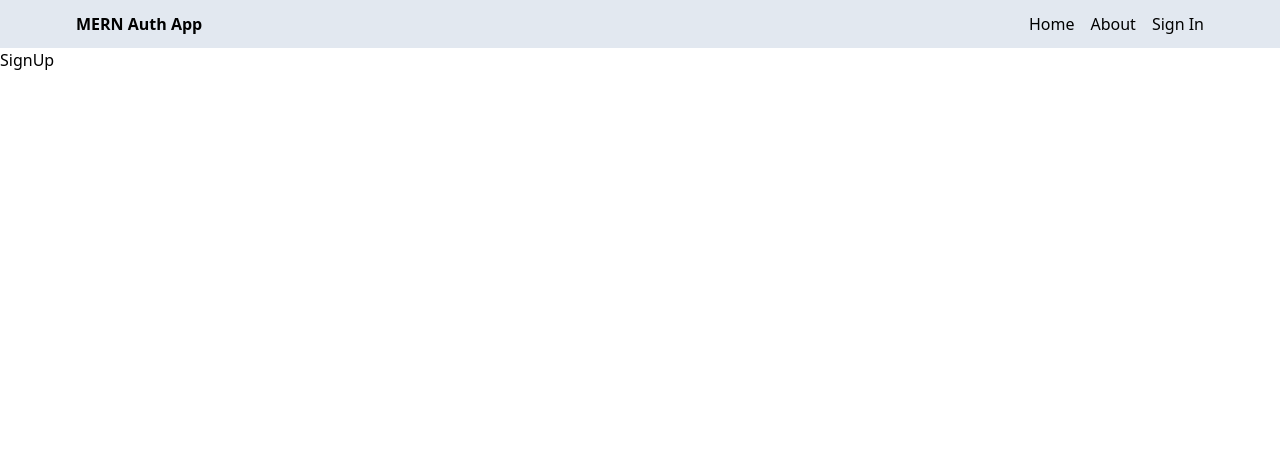
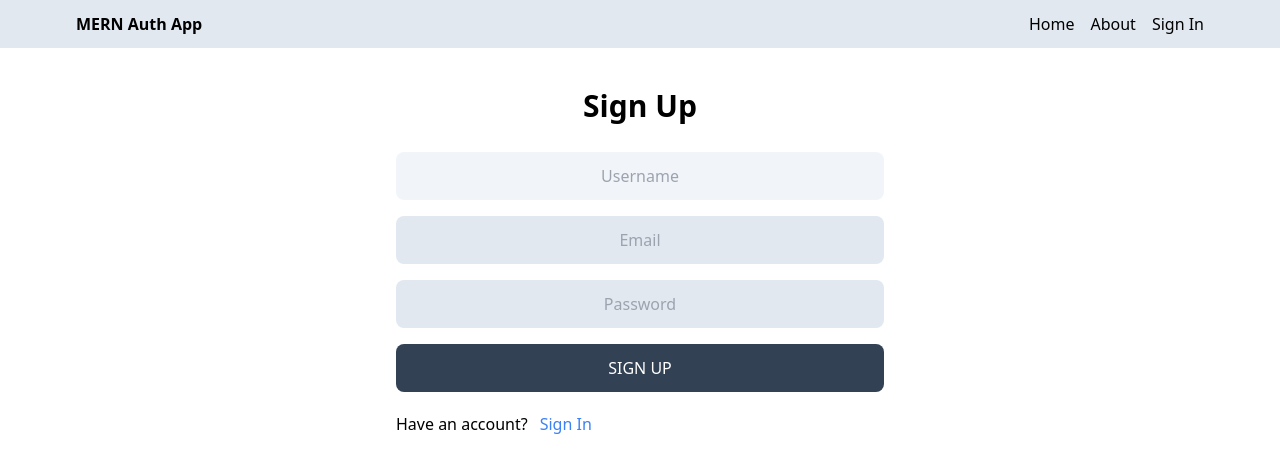
Before and after one commit to tesfaTMH/mern-auth2, a React (Vite) app in the folder frontend/: page /sign-up in a window 1280 px wide. Shown: the top 472 px of the page. Built offline with nearby package versions, Linux system fonts and the light colour scheme.

Commit message:
Frontend signup form added

```diff
--- a/frontend/src/pages/SignUp.jsx
+++ b/frontend/src/pages/SignUp.jsx
@@ -1,7 +1,44 @@
 import React from "react";
+import { Link } from "react-router-dom";
 
 const SignUp = () => {
-  return <div>SignUp</div>;
+  return (
+    <div className="p-3 max-w-lg mx-auto">
+      <h1 className="text-3xl text-center font-semibold my-7">Sign Up</h1>
+      <form className="flex flex-col gap-4">
+        <input
+          type="text"
+          placeholder="Username"
+          id="username"
+          className="bg-slate-100 text-center p-3
+          rounded-lg"
+        />
+        <input
+          type="email"
+          placeholder="Email"
+          id="email"
+          className="bg-slate-200 text-center p-3
+          rounded-lg"
+        />
+        <input
+          type="password"
+          placeholder="Password"
+          id="password"
+          className="bg-slate-200 text-center p-3
+          rounded-lg"
+        />
+        <button className="bg-slate-700 text-white p-3 rounded-lg uppercase hover:opacity-95 disabled:opacity-80">
+          Sign Up
+        </button>
+      </form>
+      <div className="flex gap-3 mt-5">
+        <p>Have an account?</p>
+        <Link to="/log-in">
+          <span className="text-blue-500">Sign In</span>
+        </Link>
+      </div>
+    </div>
+  );
 };
 
 export default SignUp;
```
